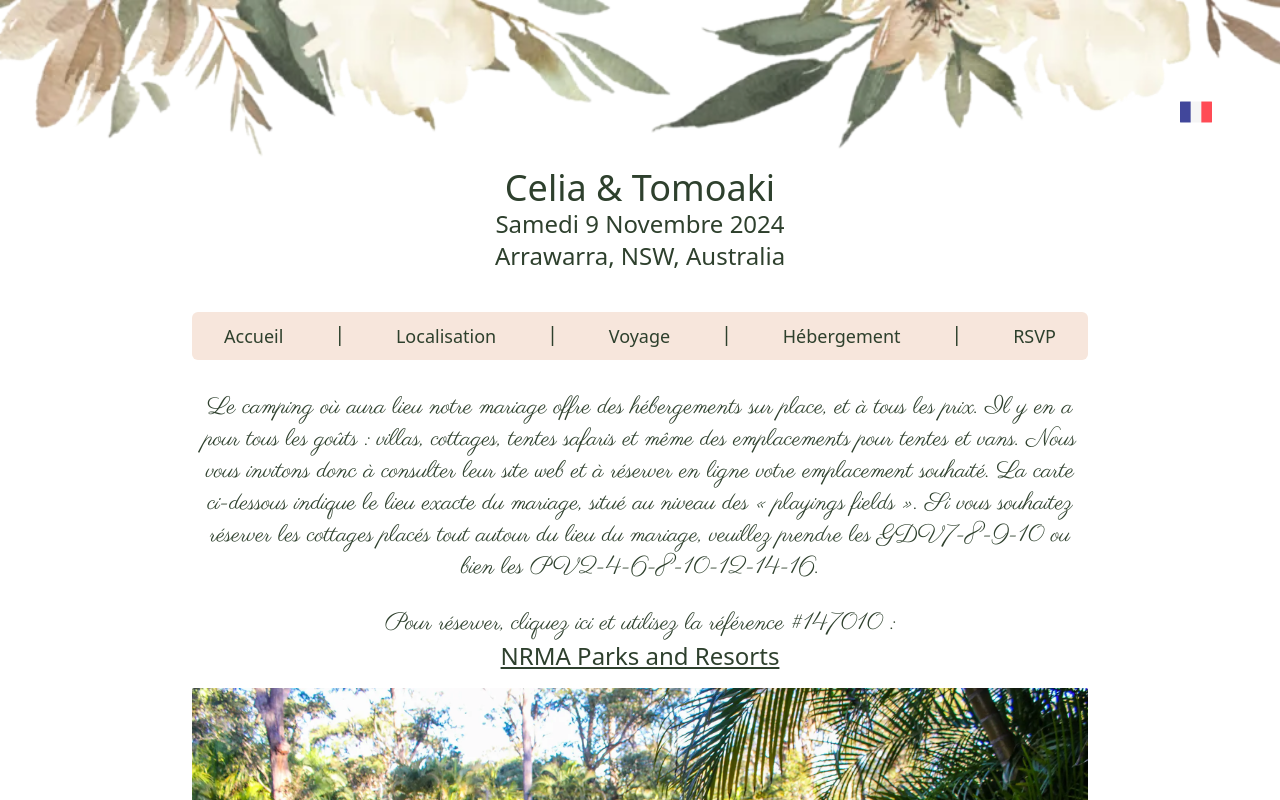
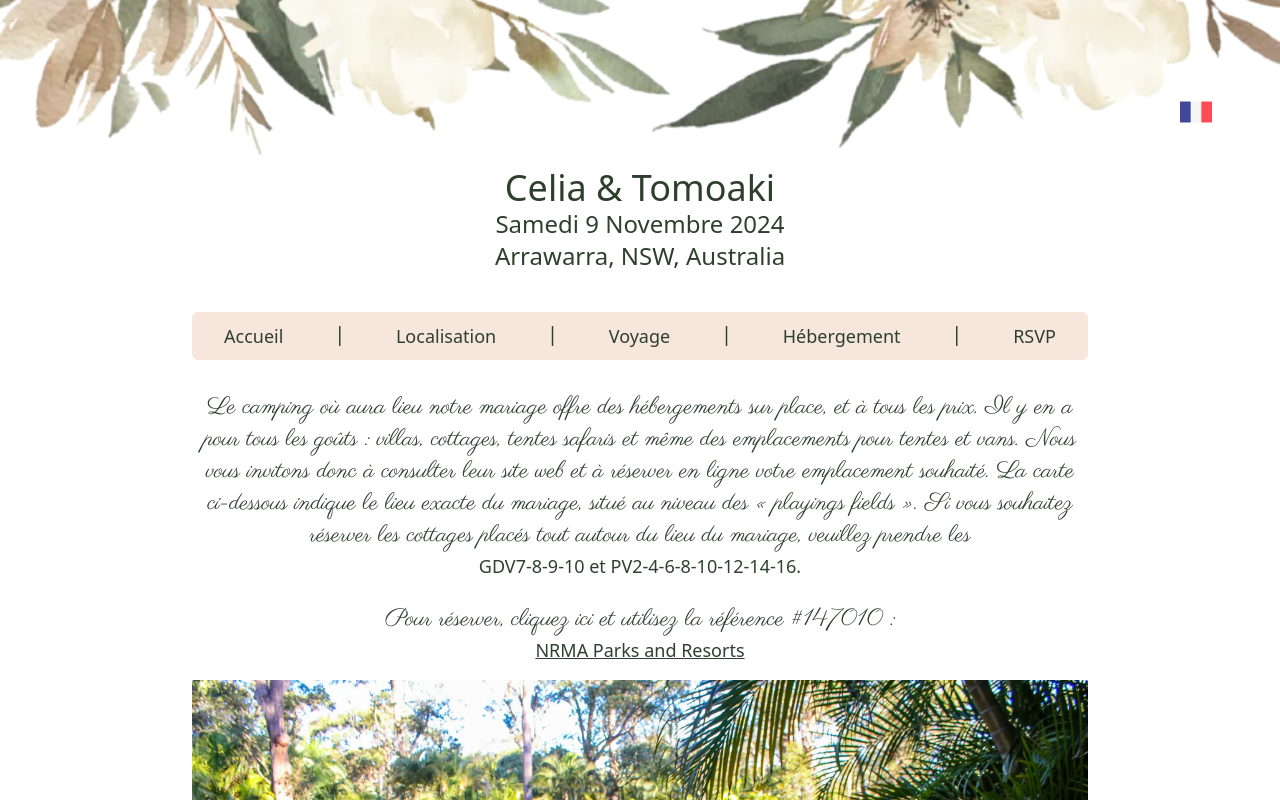
Before and after one commit to theblond27/WeddingCelia-Tom, a React (Vite) app: page /accommodation in a window 1280 px wide. Both pictures are taken after a click on the button "Français". Shown: the top 800 px of the page. Built offline with nearby package versions, Linux system fonts and the light colour scheme; a web font is replaced by a local one.

Commit message:
Change some style on page accomodation

```diff
--- a/src/locales/en/translation.json
+++ b/src/locales/en/translation.json
@@ -4,7 +4,7 @@
   "text-home": "We are delighted to invite you to our wedding on November 9, 2024, on Australia's sunny east coast. What better way to get together for this event than where our story began 5 years ago. Please discover here all the details of this unforgettable day, where we hope to see many of you.",
 
   "location": "Location",
-  "location_1": "The wedding will bake place at ''Darlington Beach Resort Holiday'', a campsite located in the beautiful town of Arrawara",
+  "location_1": "The wedding will take place at « Darlington Beach Holiday Resort », a campsite located in the beautiful town of Arrawara",
   "location_2": "Arrawara is a small fishing village of 1,800 inhabitants, just 4km or 6 minutes' drive from Corindi Beach, where we're staying. Offering a magnificent panorama of the Pacific Ocean, a multitude of activities await you on site: surfing, swimming, beach walks, and breathtaking views of the Solitary Islands Marine Park.",
 
   "travel": "Travel",
@@ -14,13 +14,14 @@
   "travel_4": "2. How to get here :",
   "travel_5": "The nearest international airports to the wedding venue are Gold Coast International Airport (2hrs 30mins drive), Brisbane International Airport (4hrs drive) and Sydney Kingsford Smith International Airport (6hrs drive). You can then choose between two options: fly from Sydney or Brisbane to Coffs Harbour Domestic Airport (35-minute drive), or hire a car directly on arrival in Australia.",
   "travel_6": "3. How to get dressed :",
-  "travel_7": "November is the start of the summer season in New South Wales. With an average temperature of 20 degrees, say goodbye to jumpers and hats, and hello to flip-flops and bikinis! Beware of inclement weather, though, as it can rain during this period. And above all, the sun beats down hard here, so don't forget your sun cream 50, which will prove to be your best ally !",
+  "travel_7": "November is the start of the summer season in New South Wales. With an average temperature of 20 degrees, say goodbye to jumpers and hats, and hello to flip-flops and bikinis! Beware of inclement weather, though, as it can rain during this period. And above all, the sun beats down hard here, so don't forget your sunscreen 50, which will prove to be your best ally !",
   "travel_8": "4. How to get around :",
   "travel_9": "We strongly advise you to hire a car for your travels in our region. In fact, as the area is rural and has very little public transport, it will be more pleasant for you to travel freely in the surrounding area. We advise you to find out from your country of origin whether your foreign driving licence is recognised for driving in Australia. If it is not, you will need an international licence. Remember, Anglo drivers drive on the left!",
   "travel_10": "For more personalised advice, don't hesitate to contact us and we'll be delighted to help you organise your event!",
 
   "accommodation": "Accommodation",
-  "accomodation_1": "The campsite where we'll be staying offers on-site accommodation at all price levels. There's something for everyone: villas, cottages, safari tents and even pitches for tents and vans. We invite you to visit their website and book your desired pitch online. The map below shows the exact location of the wedding in the playing fields. If you wish to book the cottages around the wedding venue, please take GDV7-8-9-10 or PV2-4-6-8-10-12-14-16.",
+  "accomodation_1": "The campsite where we'll be staying offers on-site accommodation at all price levels. There's something for everyone: villas, cottages, safari tents and even pitches for tents and vans. We invite you to visit their website and book your desired pitch online. The map below shows the exact location of the wedding in the playing fields. If you wish to book the cottages around the wedding venue, please take",
+  "accomodation_2": "GDV7-8-9-10 or PV2-4-6-8-10-12-14-16.",
 
   "book": "To book, use the reference #147010",
   "book1": "View of a cottage on the Playing Fields (wedding site)",
--- a/src/locales/fr/translation.json
+++ b/src/locales/fr/translation.json
@@ -20,7 +20,8 @@
   "travel_10": "Pour plus de conseils personnalisés, n'hésitez pas à nous contacter, et nous nous ferons un plaisir de vous accompagner dans l'organisation de votre venue !",
 
   "accommodation": "Hébergement",
-  "accomodation_1": "Le camping où aura lieu notre mariage offre des hébergements sur place, et à tous les prix. Il y en a pour tous les goûts : villas, cottages, tentes safaris et même des emplacements pour tentes et vans. Nous vous invitons donc à consulter leur site web et à réserver en ligne votre emplacement souhaité. La carte ci-dessous indique le lieu exacte du mariage, situé au niveau des « playings fields ». Si vous souhaitez réserver les cottages placés tout autour du lieu du mariage, veuillez prendre les GDV7-8-9-10 ou bien les PV2-4-6-8-10-12-14-16.",
+  "accomodation_1": "Le camping où aura lieu notre mariage offre des hébergements sur place, et à tous les prix. Il y en a pour tous les goûts : villas, cottages, tentes safaris et même des emplacements pour tentes et vans. Nous vous invitons donc à consulter leur site web et à réserver en ligne votre emplacement souhaité. La carte ci-dessous indique le lieu exacte du mariage, situé au niveau des « playings fields ». Si vous souhaitez réserver les cottages placés tout autour du lieu du mariage, veuillez prendre les",
+  "accomodation_2": "GDV7-8-9-10 et PV2-4-6-8-10-12-14-16.",
 
   "book": "Pour réserver, cliquez ici et utilisez la référence #147010 :",
   "book1": "Vue d'un cottage sur les Playing fields (lieu du mariage)",
--- a/src/locales/jp/translation.json
+++ b/src/locales/jp/translation.json
@@ -4,7 +4,7 @@
   "text-home": "2024年11月9日、オーストラリアの太陽が降り注ぐ東海岸での結婚式にご招待できることを嬉しく思います。このイベントのために集まるのに、5年前に私たちの物語が始まった場所以上にふさわしい場所があるでしょうか。この忘れられない一日の詳細はこちらでご覧ください。",
 
   "location": "場所",
-  "location_1": "ウエディングの場所はアラワラと言う美しい街の ’’Darlington Beach Resort Holiday’’ のキャンプサイトです。アラワラは人口１８００人ほどのフィッシングヴィレッジで、私たちが住んでいるコリンディビーチから車で４KM、６分の場所です。ここからは太平洋が一望出来て沢山のアクティビティが楽しめます。例えば、サーフィン、スイミング、ビーチウォーク、それと、ソリタリーアイランドと言う有名な珊瑚島も見る事ができます。",
+  "location_1": "ウエディングの場所はアラワラと言う美しい街の « Darlington Beach Holiday Resort » のキャンプサイトです。アラワラは人口１８００人ほどのフィッシングヴィレッジで、私たちが住んでいるコリンディビーチから車で４KM、６分の場所です。ここからは太平洋が一望出来て沢山のアクティビティが楽しめます。例えば、サーフィン、スイミング、ビーチウォーク、それと、ソリタリーアイランドと言う有名な珊瑚島も見る事ができます。",
   "location_2": "アッラワラは人口1,800人の小さな漁村で、私たちが滞在するコリンディ・ビーチから車でわずか4km、6分のところにあります。太平洋の壮大な景色が広がり、サーフィン、水泳、ビーチウォーク、ソリタリー諸島海洋公園の息を呑むような景色など、様々なアクティビティがあなたを待っています。",
 
   "travel": "旅行",
@@ -20,7 +20,8 @@
   "travel_10": "もし何かわからない事や聞きたい事があればいつでも連絡してください!",
 
   "accommodation": "宿泊施設",
-  "accomodation_1": "私たちがオファーする宿泊施設はキャンプサイトで、いろいろなプライスプランがあります。ヴィラ、コテージ、サファリテント、それに普通のテントサイト、で寝泊まりする場合のバンサイト。私たちはここのウェブサイトをチェックする事をお勧めします。このサイトで予約をしていただければ自分の好きな場所、種類で宿泊できます！下のマップにウェディングセレモニーが行われるplaying field があります。もしその周りにあるコテージに宿泊の予定であればこの番号の場所を予約をしてください。GDV7-8-9-10 or PV2-4-6-8-10-12-14-16.",
+  "accomodation_1": "私たちがオファーする宿泊施設はキャンプサイトで、いろいろなプライスプランがあります。ヴィラ、コテージ、サファリテント、それに普通のテントサイト、で寝泊まりする場合のバンサイト。私たちはここのウェブサイトをチェックする事をお勧めします。このサイトで予約をしていただければ自分の好きな場所、種類で宿泊できます！下のマップにウェディングセレモニーが行われるplaying field があります。もしその周りにあるコテージに宿泊の予定であればこの番号の場所を予約をしてください。",
+  "accomodation_2": "GDV7-8-9-10 または PV2-4-6-8-10-12-14-16.",
 
   "book": "予約の際にウェディングの出席者である事を証明するためプラス割引価格で予約できるように　　#147010 の番号をreferenceの項目に入れてください。",
   "book1": "プレーイング・フィールドのコテージ（結婚式場）の眺め",
--- a/src/pages/Accommodation.jsx
+++ b/src/pages/Accommodation.jsx
@@ -18,10 +18,11 @@ const Accommodation = () => {
       <Header />
       <Navbar />
       <div className='grid'>
-        <div className='mt-4 mx-2 px-2 py-2 grid md:px-10 md:mx-12 justify-center md:text-2xl text-lg'>
-          <p className='text-text text-center md:max-w-4xl font-parisienne'>{t('accomodation_1')}</p>
-          <p className='text-text text-center md:max-w-4xl font-parisienne mt-6'>{t('book')}</p>
-          <a className='text-text hover:underline text-center underline' target='_blank' href='https://www.nrmaparksandresorts.com.au/darlington-beach/'>NRMA Parks and Resorts</a>
+        <div className='mt-4 mx-2 px-2 py-2 grid md:px-10 md:mx-12 justify-center'>
+          <p className='text-text text-center md:max-w-4xl font-parisienne md:text-2xl text-lg'>{t('accomodation_1')}</p>
+          <p className='text-text text-lg text-center md:max-w-4xl'>{t('accomodation_2')}</p>
+          <p className='text-text text-center md:max-w-4xl font-parisienne mt-6 md:text-2xl text-lg'>{t('book')}</p>
+          <a className='text-text hover:underline text-center underline text-lg' target='_blank' href='https://www.nrmaparksandresorts.com.au/darlington-beach/'>NRMA Parks and Resorts</a>
           <div className='flex mt-4 mb-2 justify-center'>
             <img className='md:max-w-4xl rounded-sm' src={HolidayPark} alt="Download the map" />
           </div>
```
